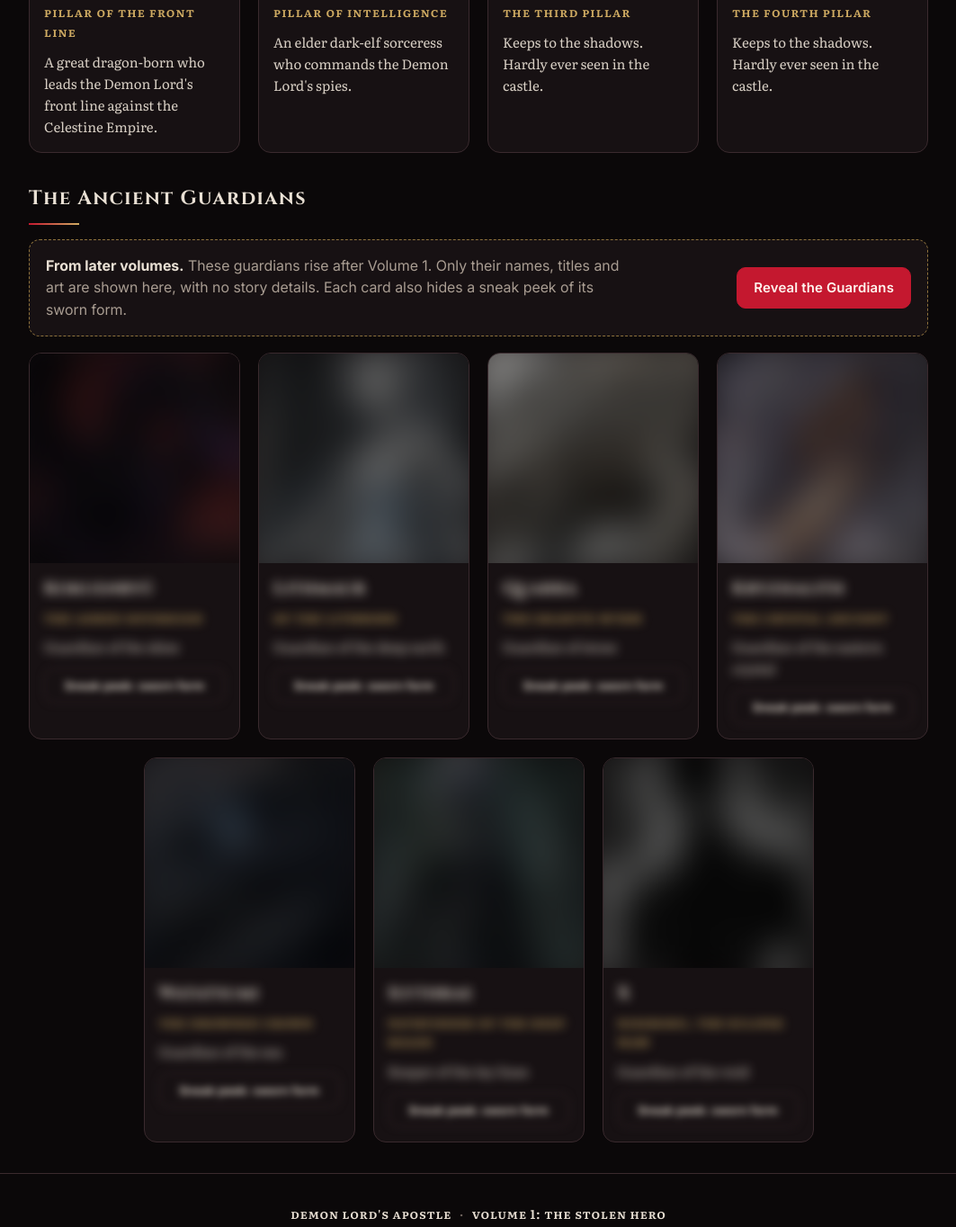
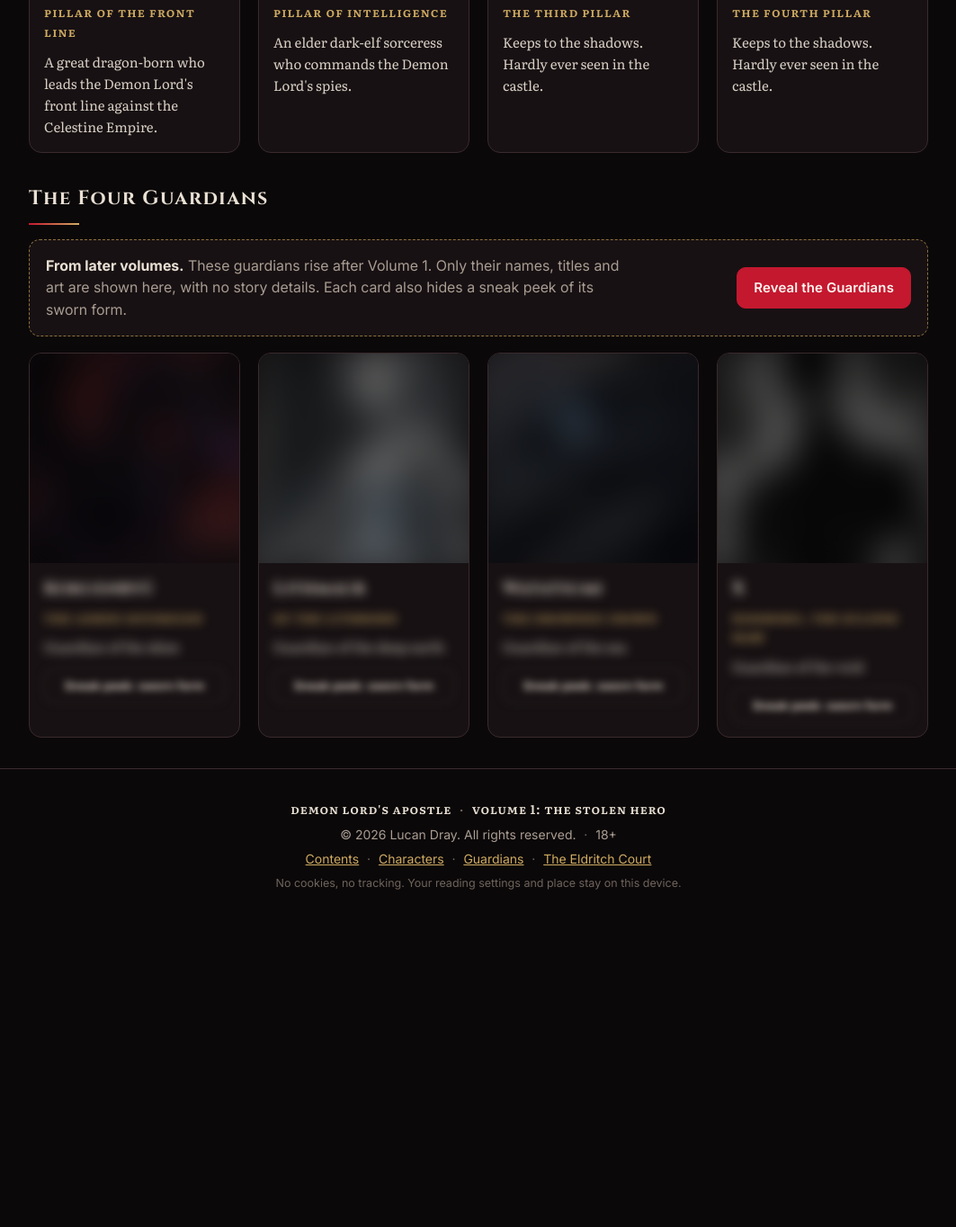
Before and after one commit to j9bkv4zct7-crypto/demon-lords-apostle, a plain HTML site: page guardians.html in a window 1280 px wide. Shown: the part 907-2271 px from the top of the page at 90% size, without its empty margins (108-1171 px from the left). After the commit the page ends 1944 px from the top, so only its background shows below. Drawn offline with Linux system fonts and the light colour scheme.

Commit message:
Guardians: four sworn forms remade; drop non-guardians

```diff
--- a/guardians.html
+++ b/guardians.html
@@ -6,7 +6,7 @@
 <meta http-equiv="Content-Security-Policy" content="default-src 'self'; img-src 'self' data:; style-src 'self'; font-src 'self'; script-src 'self'; connect-src 'none'; object-src 'none'; base-uri 'self'; form-action 'none'">
 <meta name="referrer" content="no-referrer">
 <title>Guardians | Demon Lord&#x27;s Apostle</title>
-<meta name="description" content="The Four Pillars of the Demon Lord&#x27;s army, and the ancient guardians waiting in later volumes of Demon Lord&#x27;s Apostle.">
+<meta name="description" content="The Four Pillars of the Demon Lord&#x27;s army, and the four guardians waiting in later volumes of Demon Lord&#x27;s Apostle.">
 <meta name="author" content="Lucan Dray">
 <meta name="theme-color" content="#a0142c">
 <meta name="rating" content="adult">
@@ -14,7 +14,7 @@
 <meta property="og:site_name" content="Demon Lord&#x27;s Apostle">
 <meta property="og:type" content="website">
 <meta property="og:title" content="Guardians | Demon Lord&#x27;s Apostle">
-<meta property="og:description" content="The Four Pillars of the Demon Lord&#x27;s army, and the ancient guardians waiting in later volumes of Demon Lord&#x27;s Apostle.">
+<meta property="og:description" content="The Four Pillars of the Demon Lord&#x27;s army, and the four guardians waiting in later volumes of Demon Lord&#x27;s Apostle.">
 <meta property="og:url" content="https://j9bkv4zct7-crypto.github.io/demon-lords-apostle/guardians.html">
 <meta property="og:image" content="https://j9bkv4zct7-crypto.github.io/demon-lords-apostle/assets/img/og-card.jpg">
 <meta property="og:image:width" content="1200">
@@ -22,7 +22,7 @@
 <meta property="og:image:alt" content="Demon Lord's Apostle, Volume 1: The Stolen Hero, by Lucan Dray">
 <meta name="twitter:card" content="summary_large_image">
 <meta name="twitter:title" content="Guardians | Demon Lord&#x27;s Apostle">
-<meta name="twitter:description" content="The Four Pillars of the Demon Lord&#x27;s army, and the ancient guardians waiting in later volumes of Demon Lord&#x27;s Apostle.">
+<meta name="twitter:description" content="The Four Pillars of the Demon Lord&#x27;s army, and the four guardians waiting in later volumes of Demon Lord&#x27;s Apostle.">
 <meta name="twitter:image" content="https://j9bkv4zct7-crypto.github.io/demon-lords-apostle/assets/img/og-card.jpg">
 <link rel="icon" href="assets/img/favicon.svg" type="image/svg+xml">
 <link rel="icon" href="assets/img/favicon-32.png" sizes="32x32" type="image/png">
@@ -128,39 +128,27 @@
 </article></div>
 </section>
 <section aria-labelledby="ancH" class="spoiler-zone" id="ancients">
-  <h2 id="ancH" class="sec-title">The Ancient Guardians</h2>
+  <h2 id="ancH" class="sec-title">The Four Guardians</h2>
   <div class="spoiler-gate" id="spoilerGate">
     <p><strong>From later volumes.</strong> These guardians rise after Volume 1. Only their names, titles and art are shown here, with no story details. Each card also hides a sneak peek of its sworn form.</p>
     <button type="button" class="btn btn-accent" id="revealBtn">Reveal the Guardians</button>
   </div>
   <div class="sworn-all" id="swornAll" hidden><button type="button" class="btn btn-ghost" id="swornAllBtn" aria-pressed="false">Sneak peek: show all sworn forms</button></div>
   <div class="grid grid-sq veiled" id="ancientGrid"><article class="card gcard has-sworn">
-  <div class="card-art sq"><img class="g-orig" src="assets/img/art/kokuen.jpg" alt="Guardian art: Kokuenryū" width="600" height="600" loading="lazy" decoding="async"><img class="g-sworn" src="assets/img/art/kokuen-sworn.jpg" alt="Guardian art: Kokuenryū, infused form" width="600" height="600" loading="lazy" decoding="async"></div>
-  <div class="card-body"><h3 aria-live="polite"><span class="g-name">Kokuenryū</span><span class="g-infused"> — Infused Form</span></h3><p class="role">The Ashen Sovereign</p><p class="blurb">Guardian of the skies</p><p class="sworn-note">Sneak peek: how Kokuenryū looks after swearing to serve Mephesto, carrying his dark-matter power. A glimpse of what is coming.</p><button type="button" class="btn btn-ghost sworn-btn" aria-pressed="false">Sneak peek: sworn form</button></div>
+  <div class="card-art sq"><img class="g-orig" src="assets/img/art/kokuen.jpg" alt="Guardian art: Kokuenryū" width="600" height="600" loading="lazy" decoding="async"><img class="g-sworn" src="assets/img/art/kokuen-sworn-v2.jpg" alt="Guardian art: Kokuenryū, infused form" width="600" height="600" loading="lazy" decoding="async"></div>
+  <div class="card-body"><h3 aria-live="polite"><span class="g-name">Kokuenryū</span><span class="g-infused"> — Infused Form</span></h3><p class="role">The Ashen Sovereign</p><p class="blurb">Guardian of the skies</p><p class="sworn-note">Sneak peek: the form Kokuenryū takes when he descends on the capital. A glimpse of what is coming.</p><button type="button" class="btn btn-ghost sworn-btn" aria-pressed="false">Sneak peek: sworn form</button></div>
 </article>
 <article class="card gcard has-sworn">
-  <div class="card-art sq"><img class="g-orig" src="assets/img/art/lithmaur.jpg" alt="Guardian art: Lithmaur" width="600" height="600" loading="lazy" decoding="async"><img class="g-sworn" src="assets/img/art/lithmaur-sworn.jpg" alt="Guardian art: Lithmaur, infused form" width="600" height="600" loading="lazy" decoding="async"></div>
-  <div class="card-body"><h3 aria-live="polite"><span class="g-name">Lithmaur</span><span class="g-infused"> — Infused Form</span></h3><p class="role">Of the Lithborn</p><p class="blurb">Guardian of the deep earth</p><p class="sworn-note">Sneak peek: how Lithmaur looks after swearing to serve Mephesto, carrying his dark-matter power. A glimpse of what is coming.</p><button type="button" class="btn btn-ghost sworn-btn" aria-pressed="false">Sneak peek: sworn form</button></div>
+  <div class="card-art sq"><img class="g-orig" src="assets/img/art/lithmaur.jpg" alt="Guardian art: Lithmaur" width="600" height="600" loading="lazy" decoding="async"><img class="g-sworn" src="assets/img/art/lithmaur-sworn-v2.jpg" alt="Guardian art: Lithmaur, infused form" width="600" height="600" loading="lazy" decoding="async"></div>
+  <div class="card-body"><h3 aria-live="polite"><span class="g-name">Lithmaur</span><span class="g-infused"> — Infused Form</span></h3><p class="role">Of the Lithborn</p><p class="blurb">Guardian of the deep earth</p><p class="sworn-note">Sneak peek: how Lithmaur looks after swearing to serve Mephesto, remade by his dark-matter power. A glimpse of what is coming.</p><button type="button" class="btn btn-ghost sworn-btn" aria-pressed="false">Sneak peek: sworn form</button></div>
 </article>
 <article class="card gcard has-sworn">
-  <div class="card-art sq"><img class="g-orig" src="assets/img/art/quarra.jpg" alt="Guardian art: Quarra" width="600" height="600" loading="lazy" decoding="async"><img class="g-sworn" src="assets/img/art/quarra-sworn.jpg" alt="Guardian art: Quarra, infused form" width="600" height="600" loading="lazy" decoding="async"></div>
-  <div class="card-body"><h3 aria-live="polite"><span class="g-name">Quarra</span><span class="g-infused"> — Infused Form</span></h3><p class="role">The Granite Wyrm</p><p class="blurb">Guardian of stone</p><p class="sworn-note">Sneak peek: how Quarra looks after swearing to serve Mephesto, carrying his dark-matter power. A glimpse of what is coming.</p><button type="button" class="btn btn-ghost sworn-btn" aria-pressed="false">Sneak peek: sworn form</button></div>
+  <div class="card-art sq"><img class="g-orig" src="assets/img/art/watatsumi.jpg" alt="Guardian art: Watatsumi" width="600" height="600" loading="lazy" decoding="async"><img class="g-sworn" src="assets/img/art/watatsumi-sworn-v2.jpg" alt="Guardian art: Watatsumi, infused form" width="600" height="600" loading="lazy" decoding="async"></div>
+  <div class="card-body"><h3 aria-live="polite"><span class="g-name">Watatsumi</span><span class="g-infused"> — Infused Form</span></h3><p class="role">The Drowned Crown</p><p class="blurb">Guardian of the sea</p><p class="sworn-note">Sneak peek: how Watatsumi looks after swearing to serve Mephesto, remade by his dark-matter power. A glimpse of what is coming.</p><button type="button" class="btn btn-ghost sworn-btn" aria-pressed="false">Sneak peek: sworn form</button></div>
 </article>
 <article class="card gcard has-sworn">
-  <div class="card-art sq"><img class="g-orig" src="assets/img/art/kryzhalith.jpg" alt="Guardian art: Kryzhalith" width="600" height="600" loading="lazy" decoding="async"><img class="g-sworn" src="assets/img/art/kryzhalith-sworn.jpg" alt="Guardian art: Kryzhalith, infused form" width="600" height="600" loading="lazy" decoding="async"></div>
-  <div class="card-body"><h3 aria-live="polite"><span class="g-name">Kryzhalith</span><span class="g-infused"> — Infused Form</span></h3><p class="role">The Crystal Ancient</p><p class="blurb">Guardian of the eastern crystal</p><p class="sworn-note">Sneak peek: how Kryzhalith looks after swearing to serve Mephesto, carrying his dark-matter power. A glimpse of what is coming.</p><button type="button" class="btn btn-ghost sworn-btn" aria-pressed="false">Sneak peek: sworn form</button></div>
-</article>
-<article class="card gcard has-sworn">
-  <div class="card-art sq"><img class="g-orig" src="assets/img/art/watatsumi.jpg" alt="Guardian art: Watatsumi" width="600" height="600" loading="lazy" decoding="async"><img class="g-sworn" src="assets/img/art/watatsumi-sworn.jpg" alt="Guardian art: Watatsumi, infused form" width="600" height="600" loading="lazy" decoding="async"></div>
-  <div class="card-body"><h3 aria-live="polite"><span class="g-name">Watatsumi</span><span class="g-infused"> — Infused Form</span></h3><p class="role">The Drowned Crown</p><p class="blurb">Guardian of the sea</p><p class="sworn-note">Sneak peek: how Watatsumi looks after swearing to serve Mephesto, carrying his dark-matter power. A glimpse of what is coming.</p><button type="button" class="btn btn-ghost sworn-btn" aria-pressed="false">Sneak peek: sworn form</button></div>
-</article>
-<article class="card gcard has-sworn">
-  <div class="card-art sq"><img class="g-orig" src="assets/img/art/ilythrae.jpg" alt="Guardian art: Ilythrae" width="600" height="600" loading="lazy" decoding="async"><img class="g-sworn" src="assets/img/art/ilythrae-sworn.jpg" alt="Guardian art: Ilythrae, infused form" width="600" height="600" loading="lazy" decoding="async"></div>
-  <div class="card-body"><h3 aria-live="polite"><span class="g-name">Ilythrae</span><span class="g-infused"> — Infused Form</span></h3><p class="role">Pathfinder of the Deep Roads</p><p class="blurb">Keeper of the ley lines</p><p class="sworn-note">Sneak peek: how Ilythrae looks after swearing to serve Mephesto, carrying his dark-matter power. A glimpse of what is coming.</p><button type="button" class="btn btn-ghost sworn-btn" aria-pressed="false">Sneak peek: sworn form</button></div>
-</article>
-<article class="card gcard has-sworn">
-  <div class="card-art sq"><img class="g-orig" src="assets/img/art/x.jpg" alt="Guardian art: X" width="600" height="600" loading="lazy" decoding="async"><img class="g-sworn" src="assets/img/art/x-sworn.jpg" alt="Guardian art: X, infused form" width="600" height="600" loading="lazy" decoding="async"></div>
-  <div class="card-body"><h3 aria-live="polite"><span class="g-name">X</span><span class="g-infused"> — Infused Form</span></h3><p class="role">Nisshoku, the Eclipse Maw</p><p class="blurb">Guardian of the void</p><p class="sworn-note">Sneak peek: how X looks after swearing to serve Mephesto, carrying his dark-matter power. A glimpse of what is coming.</p><button type="button" class="btn btn-ghost sworn-btn" aria-pressed="false">Sneak peek: sworn form</button></div>
+  <div class="card-art sq"><img class="g-orig" src="assets/img/art/x.jpg" alt="Guardian art: X" width="600" height="600" loading="lazy" decoding="async"><img class="g-sworn" src="assets/img/art/x-sworn-v2.jpg" alt="Guardian art: X, infused form" width="600" height="600" loading="lazy" decoding="async"></div>
+  <div class="card-body"><h3 aria-live="polite"><span class="g-name">X</span><span class="g-infused"> — Infused Form</span></h3><p class="role">Nisshoku, the Eclipse Maw</p><p class="blurb">Guardian of the void</p><p class="sworn-note">Sneak peek: how X looks after swearing to serve Mephesto, remade by his dark-matter power. A glimpse of what is coming.</p><button type="button" class="btn btn-ghost sworn-btn" aria-pressed="false">Sneak peek: sworn form</button></div>
 </article></div>
 </section>
 </main>
```
Also changed, not shown: assets/img/art/ilythrae-sworn.jpg (deleted), assets/img/art/ilythrae.jpg (deleted), assets/img/art/kokuen-sworn-v2.jpg (added), assets/img/art/kokuen-sworn.jpg (deleted), assets/img/art/kryzhalith-sworn.jpg (deleted), assets/img/art/kryzhalith.jpg (deleted), assets/img/art/lithmaur-sworn-v2.jpg (added), assets/img/art/lithmaur-sworn.jpg (deleted), assets/img/art/quarra-sworn.jpg (deleted), assets/img/art/quarra.jpg (deleted), assets/img/art/watatsumi-sworn-v2.jpg (added), assets/img/art/watatsumi-sworn.jpg (deleted), assets/img/art/x-sworn-v2.jpg (added), assets/img/art/x-sworn.jpg (deleted).
